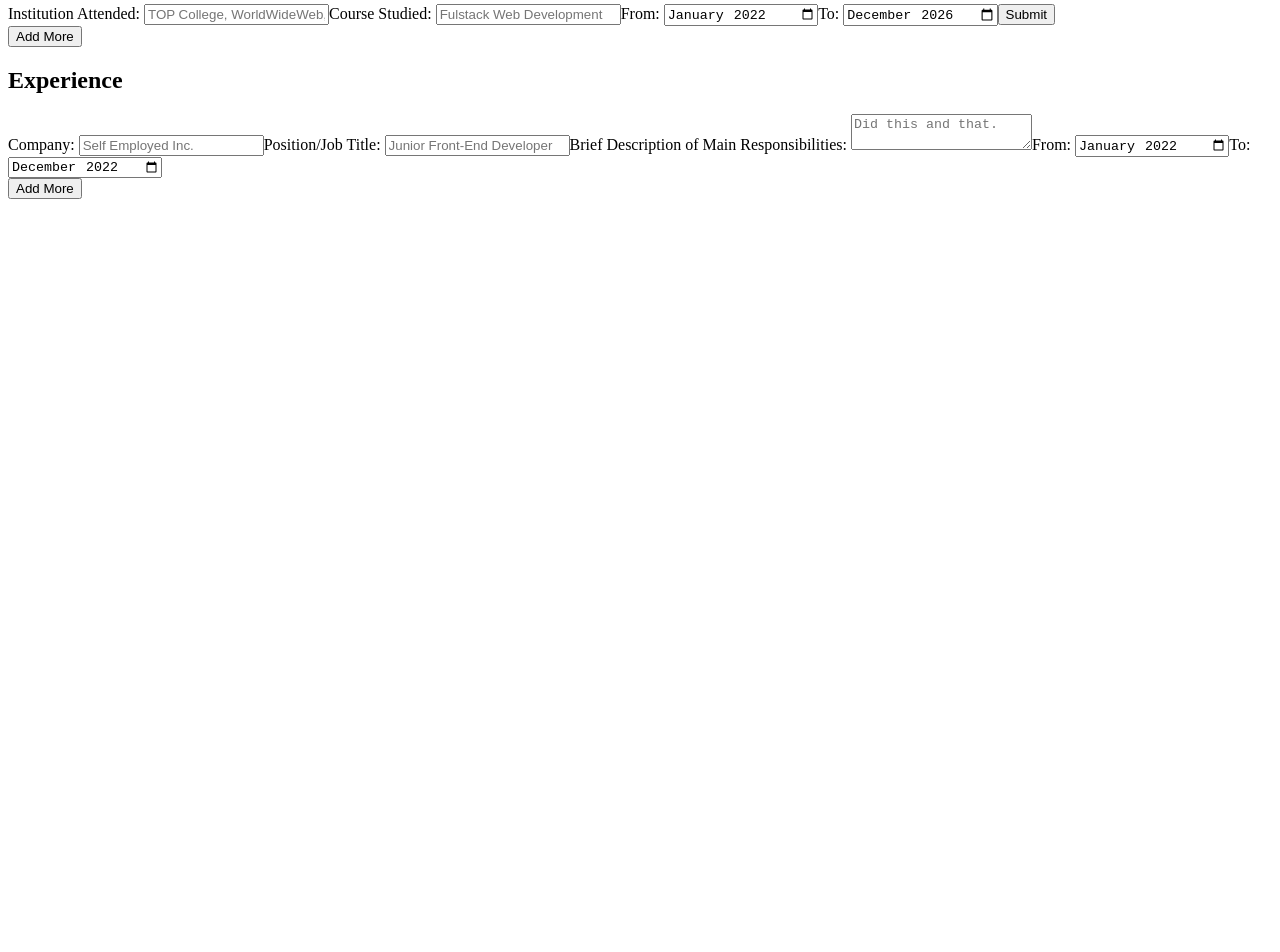
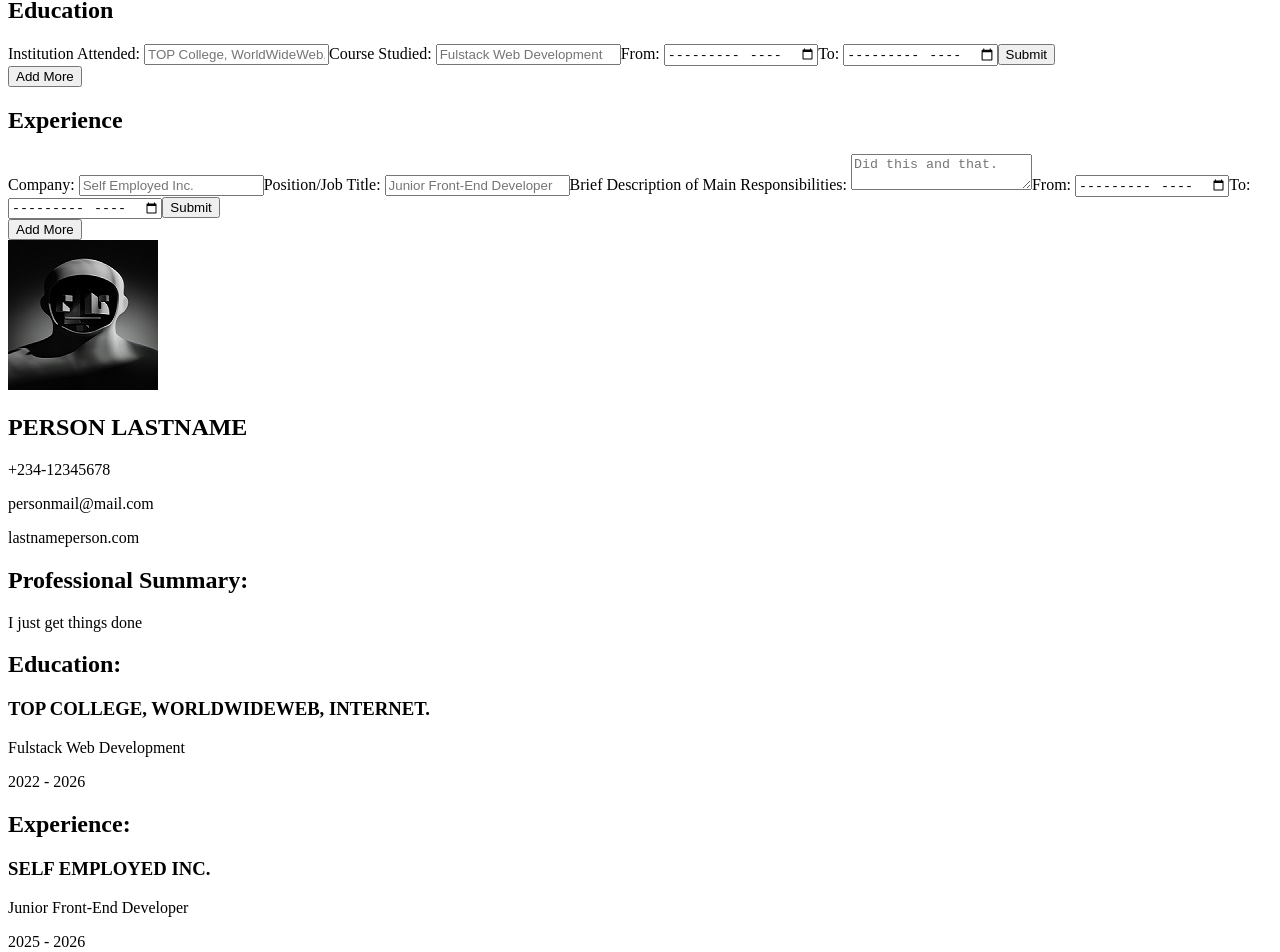
Before and after one commit to isiaims/ProjectCV, a React (Vite) app: page / in a window 1280 px wide. Shown: the part 308-1260 px from the top of the page. Before the commit the page ends 800 px from the top, so only its background shows below. Built offline with nearby package versions, Linux system fonts and the light colour scheme.

Commit message:
implemented CV display logic

```diff
--- a/src/assets/data.js
+++ b/src/assets/data.js
@@ -1,12 +1,10 @@
 export const user = {
-  image: {
-    src: "",
-    alt: ""
-  },
   details: {
-    name: "",
-    mail: "",
-    phone: ""
+    name: "Person LastName",
+    mail: "personmail@mail.com",
+    phone: "+234-12345678",
+    website: "lastnameperson.com",
+    summary: "I just get things done"
   },
   education: [
     {
--- a/src/components/App.jsx
+++ b/src/components/App.jsx
@@ -5,6 +5,7 @@ import PersonalContainer from './Personal'
 import ExperienceContainer from './Experience'
 import EducationContainer from './Education'
 import { user } from '../assets/data'
+import Main from './CV'
 
 function Header () {
   return (
@@ -15,11 +16,11 @@ function Header () {
   )
 }
 
-export function Input ({ type, label, id, placeholder, defaultValue }) {
+export function Input ({ type, label, id, placeholder }) {
   return (
     <>
       <label htmlFor={id}>{label + ": "}</label>
-      <input type={type} id={id} name={id} placeholder={placeholder} defaultValue={defaultValue}/>
+      <input type={type} id={id} name={id} placeholder={placeholder} />
     </>
   )
 }
@@ -34,7 +35,9 @@ function App() {
         <EducationContainer />
         <ExperienceContainer />
       </section>
-      <main></main>
+      <main>
+        <Main />
+      </main>
     </>
   )
 }
--- a/src/components/CV.jsx
+++ b/src/components/CV.jsx
@@ -1,8 +1,80 @@
+import { useState } from "react"
+import { user } from "../assets/data"
+import pfp from "../assets/pfp.jpg"
+
+function Personal (detail) {
+  const person = detail.detail
+  return (
+    <div>
+      <img src={pfp} alt="User Picture" />
+      <div>
+        <h2>{person.name.toUpperCase()}</h2>
+        <p>{person.phone}</p>
+        <p>{person.mail}</p>
+        <p>{person.website}</p>
+      </div>
+    </div>
+  )
+}
+
+function Education (school) {
+  school = school.school
+  return (
+    <div className={"school" + school.id}>
+      <h3>{school.schoolName.toUpperCase()}</h3>
+      <p>{school.course}</p>
+      <p>{school.from + " - " + school.to}</p>
+    </div>
+  )
+}
+
+function Experience (company) {
+  company = company.company
+  return (
+    <div className={"school" + company.id}>
+      <h3>{company.companyName.toUpperCase()}</h3>
+      <p>{company.position}</p>
+      <p>{company.from + " - " + company.to}</p>
+      <p>{company.description}</p>
+    </div>
+  )
+}
+
+
 export default function Main () {
+  const [writer, setWriter] = useState(user)
+  const details = writer.details
+  const schools = writer.education
+  const companies = writer.experience
+
   return (
     <>
-      <div>
-        <img src="" alt="" />
+      <Personal detail={details}/>
+      <div className="summary">
+        <h2>Professional Summary:</h2>
+        <p>{details.summary}</p>
+      </div>
+      <div className="schools">
+        <h2>Education:</h2>
+        {
+          schools.map(school => (
+            <Education
+              key={school.id}
+              school={school}
+            />
+          ))
+        }
+      </div>
+      <div className="companies">
+        <h2>Experience:</h2>
+        {
+          companies.map(company => (
+            <Experience
+              key={company.id}
+              company={company}
+            />
+          ))
+        }
       </div>
     </>
   )
--- a/src/components/Education.jsx
+++ b/src/components/Education.jsx
@@ -9,13 +9,13 @@ import { Input } from "./App";
       {
         isActive ?
         (
-          <>
+          <form onSubmit={onEdited}>
             <Input type={"text"} label={"Institution Attended"} id={"school"} placeholder={`${school.schoolName}`}/>
             <Input type={"text"} label={"Course  Studied"} id={"course"} placeholder={`${school.course}`}/>
-            <Input type={"month"} label={"From"} id={"date-from" + `${school.id}`} defaultValue={"2022-01"}/>
-            <Input type={"month"} label={"To"} id={"date-to" + `${school.id}`} defaultValue={"2026-12"}/>
-            <button onClick={onEdited}>Submit</button>
-          </>
+            <Input type={"month"} label={"From"} id={"date-from" + `${school.id}`} />
+            <Input type={"month"} label={"To"} id={"date-to" + `${school.id}`} />
+            <button>Submit</button>
+          </form>
         ) :
         (
           <>
@@ -48,21 +48,21 @@ export default function EducationContainer () {
     setWriter({...writer, education: newSchools})
   }
 
-
   function handleEdit (school) {
     setActiveSchool(school.id)
-    setWriter({...writer, education: schools})
   }
 
-  function handleSubmit (school) {
+  function handleSubmit (e, school) {
+    e.preventDefault()
     const newSchools = [...schools];
     const currSchool = newSchools[school.id]
-    currSchool.schoolName = ""
-    currSchool.course = ""
-    currSchool.from = 0
-    currSchool.to = 0
-    school.id !== schools.length - 1 && setActiveSchool(schools.length - 1)
+    currSchool.schoolName = e.target[0].value
+    currSchool.course = e.target[1].value
+    currSchool.from = e.target[2].value
+    currSchool.to = e.target[3].value
+    setActiveSchool(null)
     setWriter({...writer, education: newSchools})
+    console.log(writer)
   }
 
   return (
@@ -75,7 +75,7 @@ export default function EducationContainer () {
               school={school}
               isActive={activeSchool === school.id}
               onEdit={() => handleEdit(school)}
-              onEdited={() => handleSubmit(school)}
+              onEdited={(e) => handleSubmit(e, school)}
             />
         ))
       }
--- a/src/components/Experience.jsx
+++ b/src/components/Experience.jsx
@@ -2,21 +2,40 @@ import { useState } from "react";
 import { user } from "../assets/data";
 import { Input } from "./App";
 
-function Experience ({ company }) {
+function Experience ({ company, isActive, onEdit, onEdited }) {
   return (
     <div key={company.id}>
+      {
+        isActive ?
+        (
+          <form onSubmit={onEdited}>
             <Input type={"text"} label={"Company"} id={"company"} placeholder={company.companyName}/>
             <Input type={"text"} label={"Position/Job Title"} id={"post"} placeholder={company.position}/>
             <label htmlFor="description">Brief Description of Main Responsibilities: </label>
             <textarea name="description" id="description" placeholder={company.description}></textarea>
-      <Input type={"month"} label={"From"} id={"begin" + `${company.id}`} defaultValue={"2022-01"}/>
-      <Input type={"month"} label={"To"} id={"till" + `${company.id}`} defaultValue={"2022-12"}/>
+            <Input type={"month"} label={"From"} id={"begin" + `${company.id}`} />
+            <Input type={"month"} label={"To"} id={"till" + `${company.id}`} />
+            <button>Submit</button>
+          </form>
+        ) :
+        (
+          <>
+            <h3>Organization: {company.companyName}</h3>
+            <p>Position: {company.position}</p>
+            <p>Main Responsibilities: {company.description}</p>
+            <p>From: {company.from}</p>
+            <p>To: {company.to}</p>
+            <button onClick={onEdit}>Edit</button>
+          </>
+        )
+      }
     </div>
   )
 }
 
 export default function ExperienceContainer () {
   const [writer, setWriter] = useState(user)
+  const [activeCompany, setActiveCompany] = useState(user.experience.length - 1)
   const companies = writer.experience
 
   function handleAddMoreExpe () {
@@ -31,6 +50,24 @@ export default function ExperienceContainer () {
     })
     setWriter({...writer, experience: newCompanies})
   }
+
+  function handleEdit (company) {
+    setActiveCompany(company.id)
+  }
+
+  function handleSubmit (e, company) {
+    e.preventDefault()
+    const newCompany = [...companies];
+    const currCompany = newCompany[company.id]
+    currCompany.companyName = e.target[0].value
+    currCompany.position = e.target[1].value
+    currCompany.description = e.target[2].value
+    currCompany.from = e.target[3].value
+    currCompany.to = e.target[4].value
+    setActiveCompany(null)
+    setWriter({...writer, experience: newCompany})
+  }
+
   return (
     <div className="experience">
       <h2>Experience</h2>
@@ -39,6 +76,9 @@ export default function ExperienceContainer () {
           <Experience
             key={company.id}
             company={company}
+            isActive={activeCompany === company.id}
+            onEdit={() => handleEdit(company)}
+            onEdited={(e) => handleSubmit(e, company)}
           />
         ))
       }
--- a/src/components/Personal.jsx
+++ b/src/components/Personal.jsx
@@ -8,6 +8,9 @@ function Personal () {
       <Input type={"text"} label={"Fullname"} id={"fullName"} />
       <Input type={"email"} label={"E-mail Address"} id={"mail"} />
       <Input type={"text"} label={"Phone Number"} id={"phone"} />
+      <Input type={"text"} label={"Website"} id={"website"} />
+      <label htmlFor="summary">Professional Summary: </label>
+      <textarea name="summary" id="summary"></textarea>
     </div>
   )
 }
```
Also changed, not shown: src/assets/pfp.jpg (added). Lines whose indentation alone changed are shown as unchanged.
